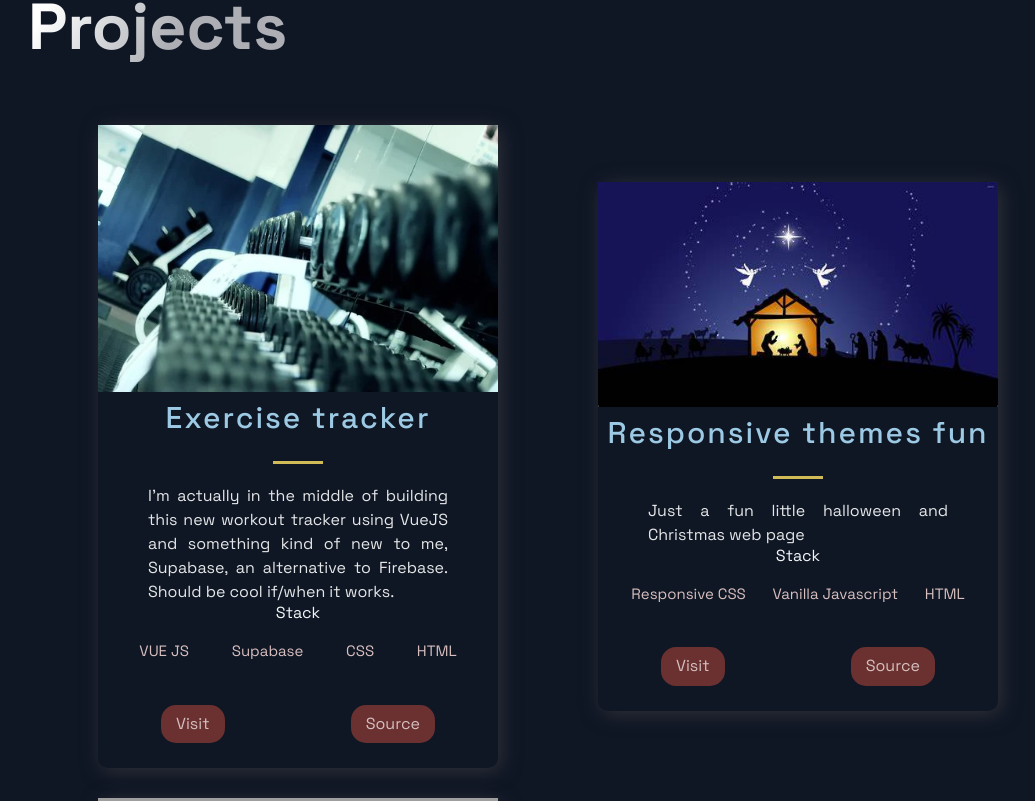
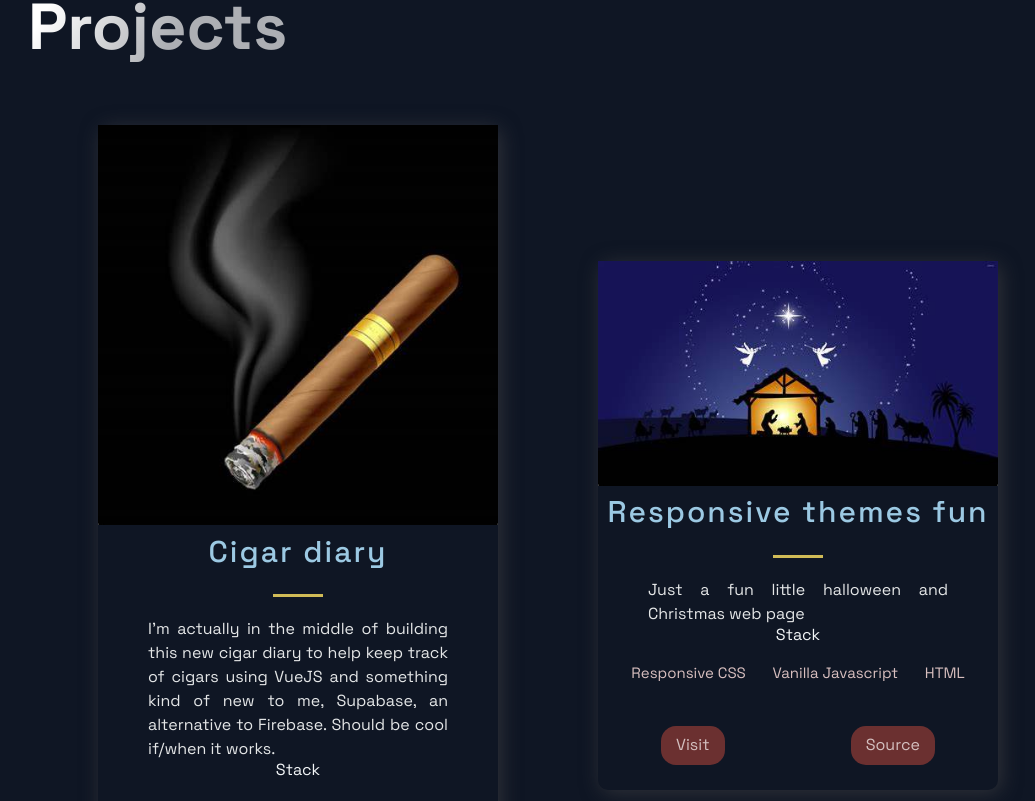
Before and after one commit to cutlerwater/MyPortfolio, a Next.js app: page / in a window 1280 px wide. Shown: the part 759-1560 px from the top of the page, without its empty margins (92-1127 px from the left). Built offline with nearby package versions, Linux system fonts and the light colour scheme; grey boxes are pictures that could not be loaded.

Commit message:
Add files via upload

```diff
--- a/src/constants/constants.js
+++ b/src/constants/constants.js
@@ -1,11 +1,11 @@
 export const projects = [
   {
-    title: 'Exercise tracker',
-    description: "I'm actually in the middle of building this new workout tracker using VueJS and something kind of new to me, Supabase, an alternative to Firebase.  Should be cool if/when it works.",
-      image: '/images/weight-lifting.webp',
+    title: 'Cigar diary',
+    description: "I'm actually in the middle of building this new cigar diary to help keep track of cigars using VueJS and something kind of new to me, Supabase, an alternative to Firebase.  Should be cool if/when it works.",
+      image: '/images/cigarpic.jpg',
       tags: [ 'VUE JS', 'Supabase', ,'CSS', 'HTML'],
-    source: 'https://github.com/cutlerwater/exercisetracker',
-    visit: 'https://cutlerwater-exercisetracker.netlify.app/',
+    source: 'https://github.com/cutlerwater/cigardiary',
+    visit: 'https://cutlerwater-cigardiary.netlify.app',
     id: 0,
   },
   {
```
